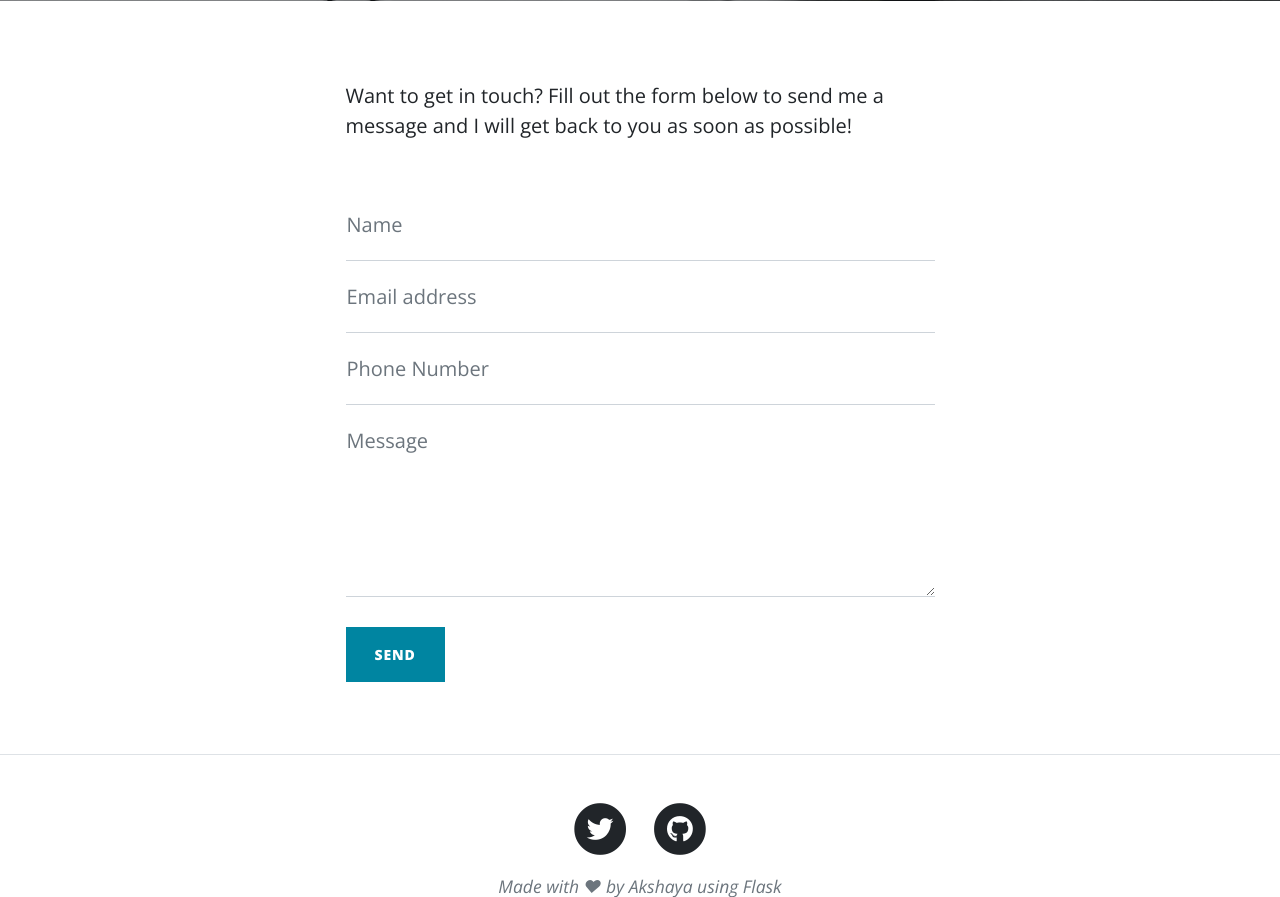
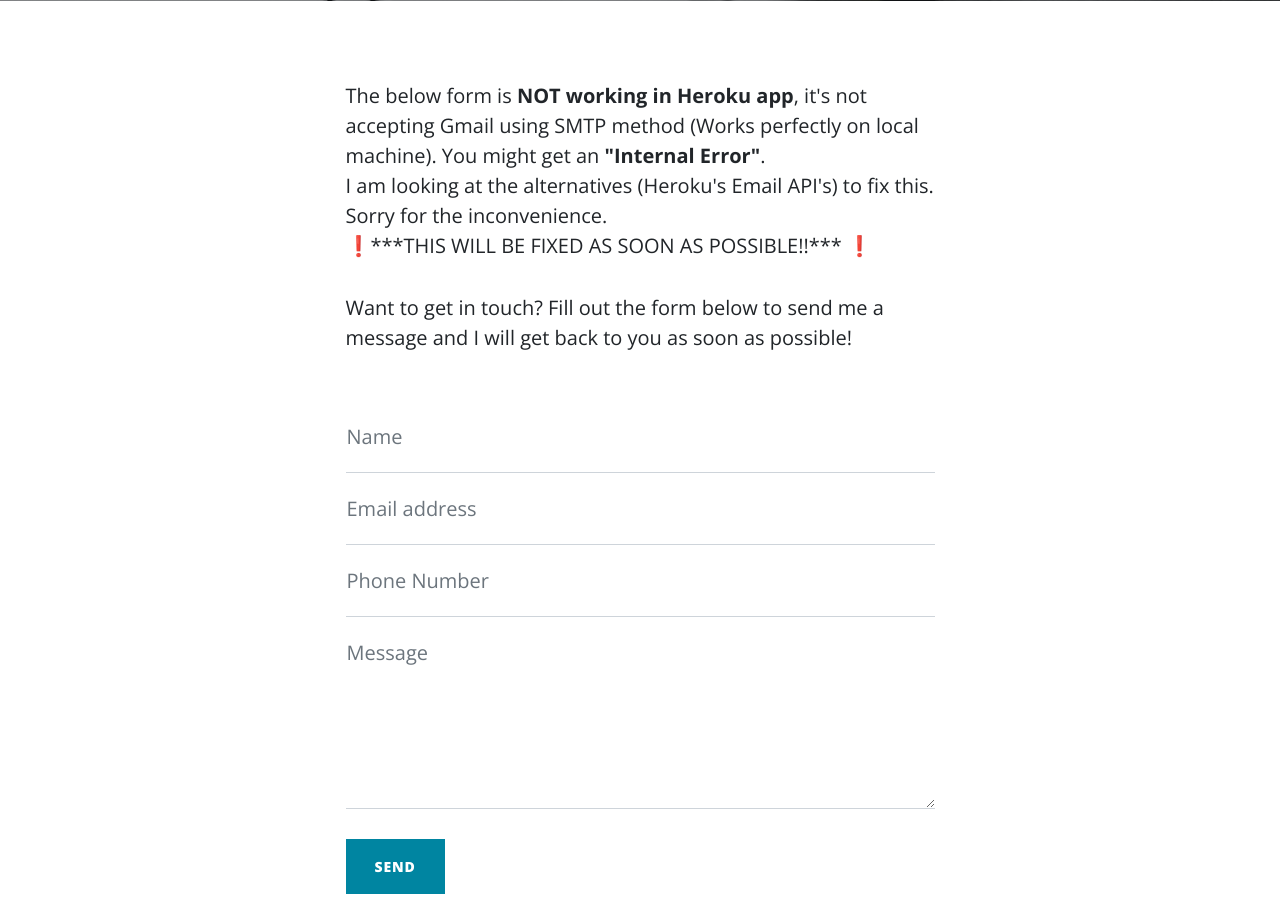
Before and after one commit to Akshaya-LR/Akshaya-Blog-Website, a Flask app: page /contact in a window 1280 px wide. Shown: the part 531-1428 px from the top of the page. Run offline with Flask 2, Linux system fonts and the light colour scheme; some libraries are stand-ins or nearby versions.

Commit message:
Update contact.html

```diff
--- a/templates/contact.html
+++ b/templates/contact.html
@@ -17,6 +17,11 @@
             <div class="container px-4 px-lg-5">
                 <div class="row gx-4 gx-lg-5 justify-content-center">
                     <div class="col-md-10 col-lg-8 col-xl-7">
+                        <p>The below form is <b>NOT working in Heroku app</b>, it's not accepting Gmail using SMTP method (Works perfectly on local machine). You might get an <b>"Internal Error"</b>.<br>
+                            I am looking at the alternatives (Heroku's Email API's) to fix this.<br>
+                            Sorry for the inconvenience.<br>
+                            ❗️***THIS WILL BE FIXED AS SOON AS POSSIBLE!!*** ❗️
+                        </p>
                         <p>Want to get in touch? Fill out the form below to send me a message and I will get back to you as soon as possible!</p>
                         <div class="my-5">
                             <form id="contactForm" action="{{ url_for('contact') }}" method="post" novalidate>
```
